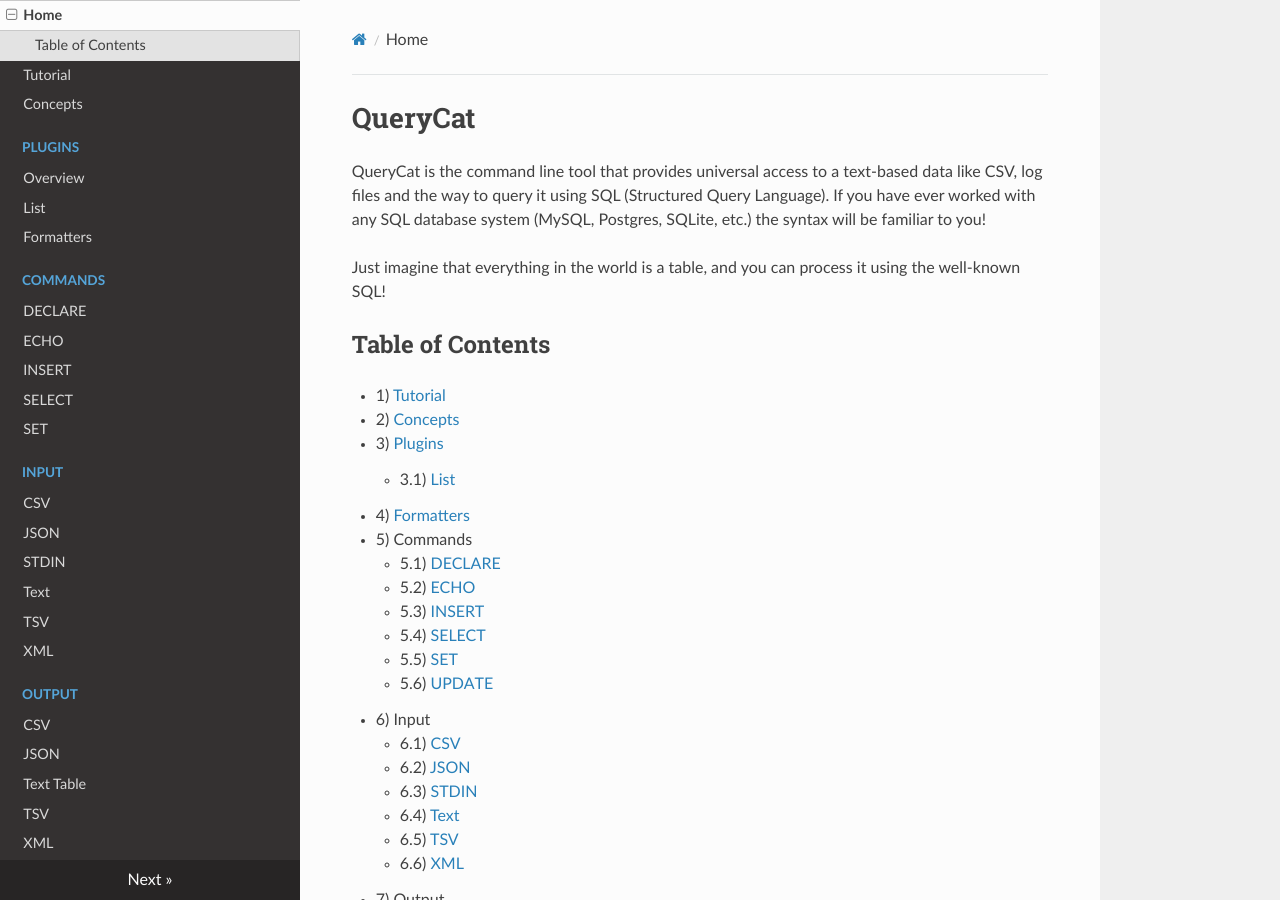
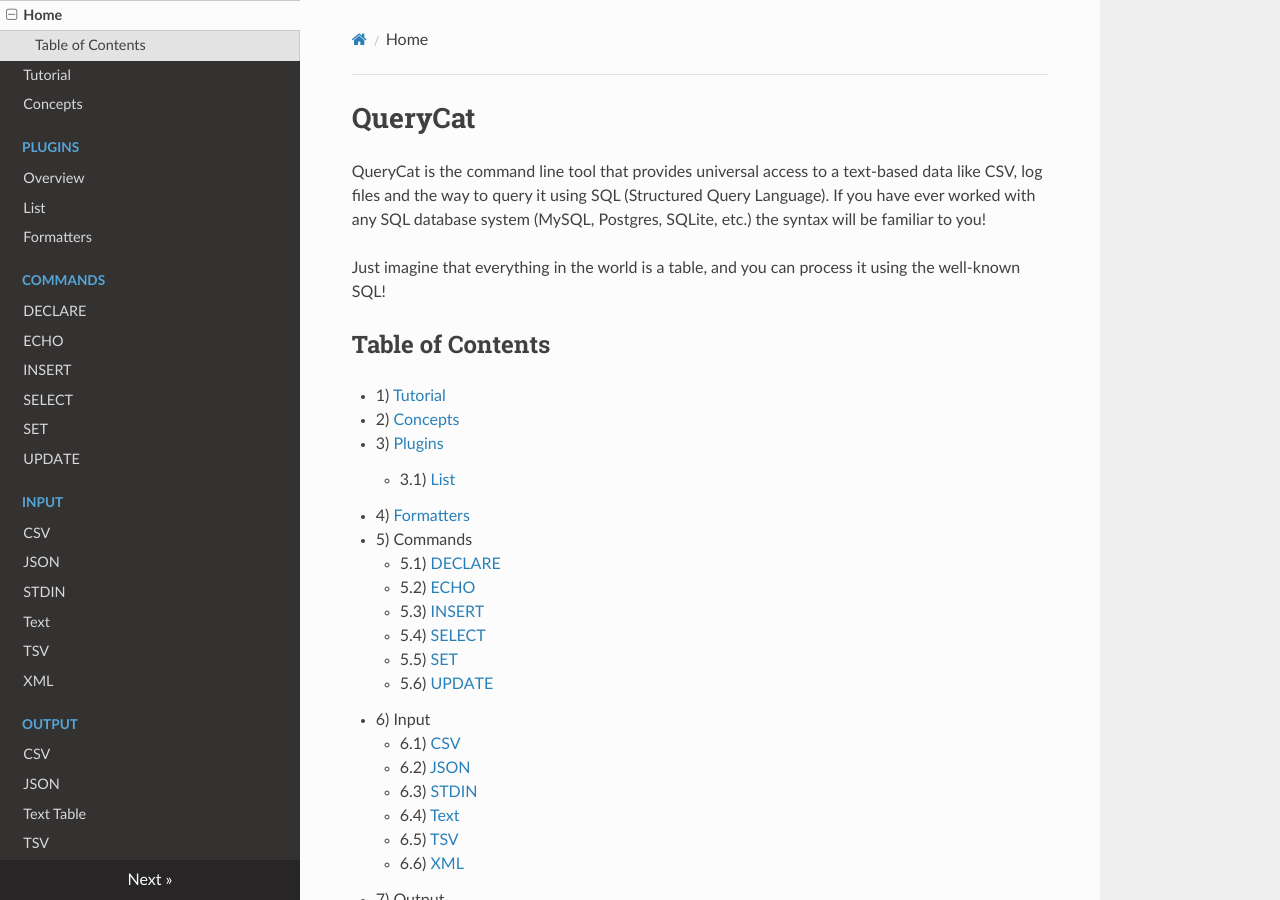
Before and after one commit to krasninja/querycat, an MkDocs documentation site: the page built from docs/index.md, in a window 1280 px wide and 900 px high. Built offline with MkDocs 1.6.1, drawn with Linux system fonts in a browser that asks for light colours; nearby versions of some CDN libraries.

Commit message:
Update mkdocs.yml

```diff
--- a/mkdocs.yml
+++ b/mkdocs.yml
@@ -13,6 +13,7 @@
     - 'INSERT': commands/insert.md
     - 'SELECT': commands/select.md
     - 'SET': commands/set.md
+    - 'UPDATE': commands/update.md
   - 'Input':
     - 'CSV': input/csv.md
     - 'JSON': input/json.md
```
